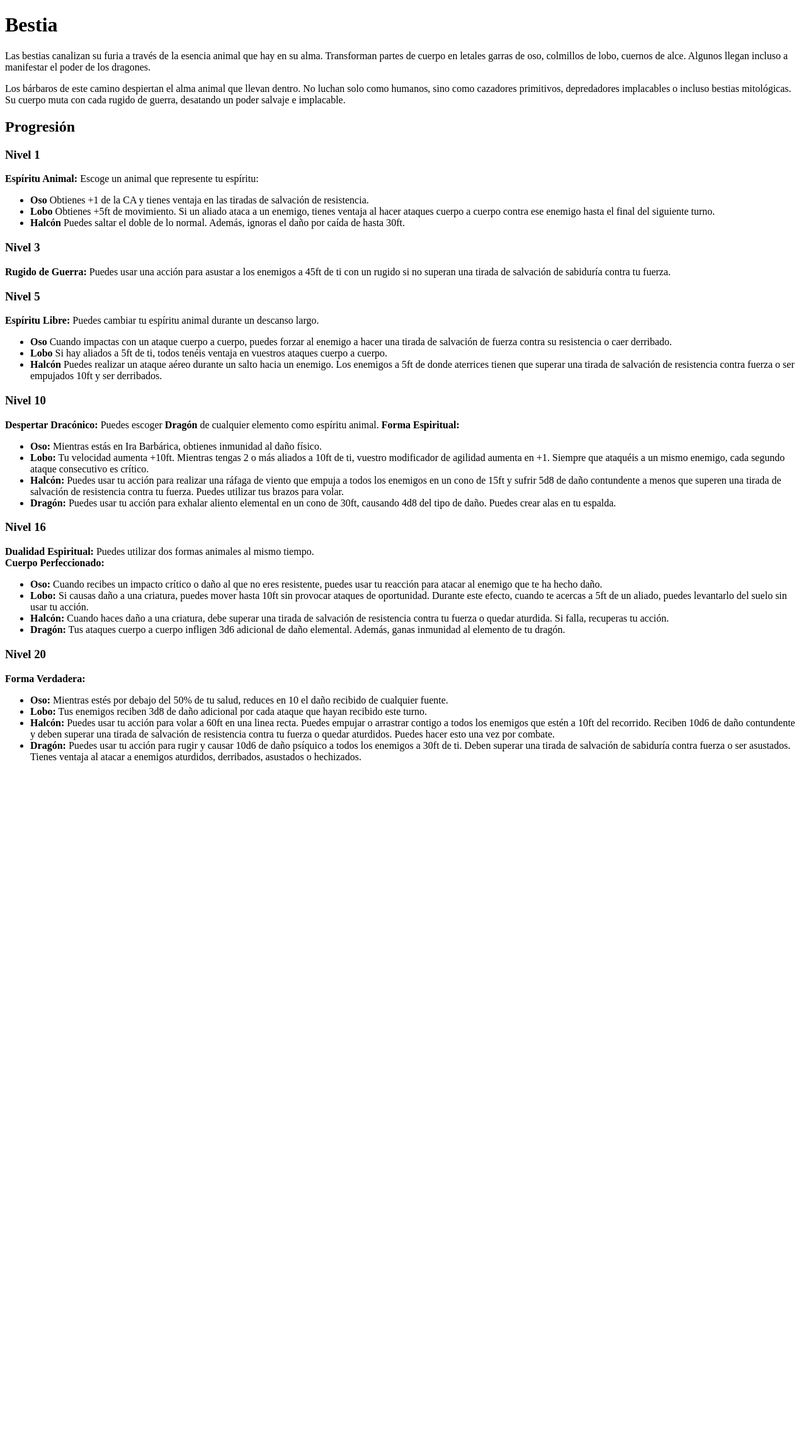
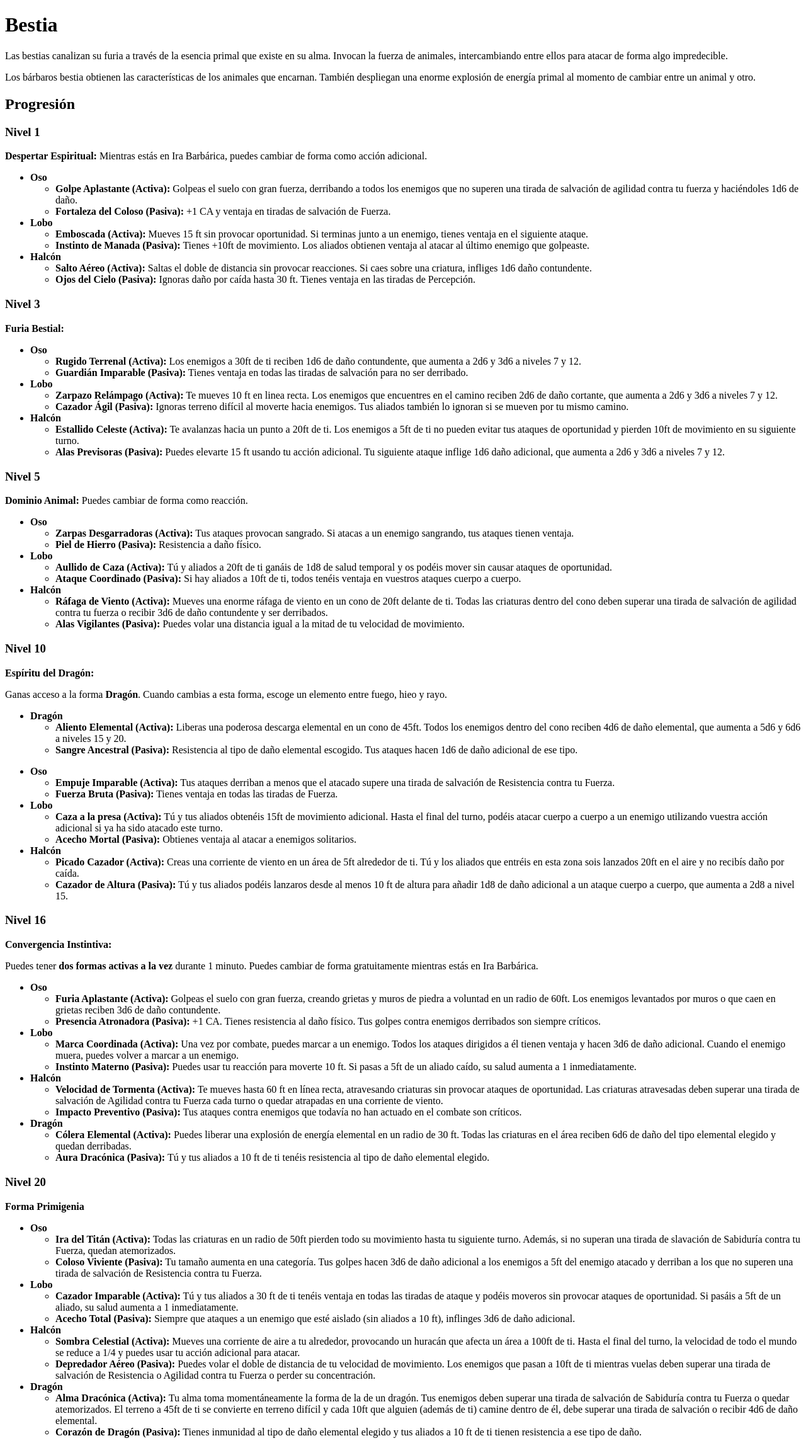
Before and after one commit to Burnt4023/Web_DnD, a Flask app: template templates/wiki/clases/guerrero/barbaro/bestia.html in a window 1280 px wide. Shown: the whole page at 63% size. Before the commit the page ends 1211 px from the top, so only its background shows below. Run offline with Flask 3, Linux system fonts and the light colour scheme; the template is opened without the code that fills it, so the values that code supplies are empty.

Commit message:
Bestia ahora si

```diff
--- a/templates/wiki/clases/guerrero/barbaro/bestia.html
+++ b/templates/wiki/clases/guerrero/barbaro/bestia.html
@@ -1,104 +1,222 @@
 <!DOCTYPE html>
-<html>
-    <meta charset="UTF-8">
-    <meta name="viewport" content="width=device-width, initial-scale=1.0">
-    <title>Bestia</title>
-    <link rel="icon" href="../../../../../static/images/favicon.png" type="image/png">
+<html lang="es">
+<head>
+  <meta charset="UTF-8" />
+  <meta name="viewport" content="width=device-width, initial-scale=1.0"/>
+  <title>Bárbaro - Camino de la Bestia</title>
+</head>
+<body>
 
-<body>
     <h1>Bestia</h1>
     <p>
-            Las bestias canalizan su furia a través de la esencia animal que hay en su alma.
-            Transforman partes de cuerpo en letales garras de oso, colmillos de lobo, cuernos de alce.
-            Algunos llegan incluso a manifestar el poder de los dragones.
+        Las bestias canalizan su furia a través de la esencia primal que existe en su alma.
+        Invocan la fuerza de animales, intercambiando entre ellos para atacar de forma algo
+        impredecible.
     </p>
     <p>
-        Los bárbaros de este camino despiertan el alma animal que llevan dentro. No luchan solo
-        como humanos, sino como cazadores primitivos, depredadores implacables o incluso bestias
-        mitológicas. Su cuerpo muta con cada rugido de guerra, desatando un poder salvaje e implacable.
+        Los bárbaros bestia obtienen las características de los animales que encarnan. También despliegan una
+        enorme explosión de energía primal al momento de cambiar entre un animal y otro.
     </p>
 
   <h2>Progresión</h2>
 
   <h3>Nivel 1</h3>
-    <b>Espíritu Animal:</b>
-    Escoge un animal que represente tu espíritu:<br>
+  <b>Despertar Espiritual: </b> Mientras estás en Ira Barbárica, puedes cambiar de forma como acción adicional.
   <ul>
-        <li><b>Oso</b> Obtienes +1 de la CA y tienes ventaja en las tiradas de salvación de resistencia.</li>
-
-        <li><b>Lobo</b> Obtienes +5ft de movimiento. Si un aliado ataca a un enemigo, tienes ventaja al
-        hacer ataques cuerpo a cuerpo contra ese enemigo hasta el final del siguiente turno.</li>
-
-        <li><b>Halcón</b> Puedes saltar el doble de lo normal. Además, ignoras el daño por caída de hasta 30ft.</li>
+    <li><span><b>Oso</b></span>
+      <ul>
+        <li><b>Golpe Aplastante (Activa):</b> Golpeas el suelo con gran fuerza, derribando a todos los enemigos que
+            no superen una tirada de salvación de agilidad contra tu fuerza y haciéndoles 1d6 de daño.
+            </li>
+        <li><b>Fortaleza del Coloso (Pasiva):</b> +1 CA y ventaja en tiradas de salvación de Fuerza.</li>
+      </ul>
+    </li>
+    <li><span><b>Lobo</b></span>
+      <ul>
+        <li><b>Emboscada (Activa):</b> Mueves 15 ft sin provocar oportunidad. Si terminas junto a un enemigo,
+            tienes ventaja en el siguiente ataque.</li>
+        <li><b>Instinto de Manada (Pasiva):</b> Tienes +10ft de movimiento. Los aliados obtienen ventaja al
+            atacar al último enemigo que golpeaste.</li>
+      </ul>
+    </li>
+    <li><span><b>Halcón</b></span>
+      <ul>
+        <li><b>Salto Aéreo (Activa):</b> Saltas el doble de distancia sin provocar reacciones. Si caes sobre una criatura,
+            infliges 1d6 daño contundente.</li>
+        <li><b>Ojos del Cielo (Pasiva):</b> Ignoras daño por caída hasta 30 ft. Tienes ventaja en las tiradas de Percepción.</li>
+      </ul>
+    </li>
   </ul>
 
   <h3>Nivel 3</h3>
-    <b>Rugido de Guerra:</b> Puedes usar una acción para asustar a los enemigos a 45ft de ti con un rugido
-        si no superan una tirada de salvación de sabiduría contra tu fuerza.
+  <b>Furia Bestial: </b>
+  <ul>
+    <li><span><b>Oso</b></span>
+      <ul>
+        <li><b>Rugido Terrenal (Activa):</b> Los enemigos a 30ft de ti reciben 1d6 de daño contundente,
+            que aumenta a 2d6 y 3d6 a niveles 7 y 12.</li>
+        <li><b>Guardián Imparable (Pasiva):</b> Tienes ventaja en todas las tiradas de salvación para no ser derribado.</li>
+      </ul>
+    </li>
+    <li><span><b>Lobo</b></span>
+      <ul>
+        <li><b>Zarpazo Relámpago (Activa):</b> Te mueves 10 ft en linea recta.
+            Los enemigos que encuentres en el camino reciben 2d6 de daño cortante, que aumenta a 2d6 y 3d6 a niveles 7 y 12.</li>
+        <li><b>Cazador Ágil (Pasiva):</b> Ignoras terreno difícil al moverte hacia enemigos. Tus aliados también lo ignoran
+        si se mueven por tu mismo camino.</li>
+      </ul>
+    </li>
+    <li><span><b>Halcón</b></span>
+      <ul>
+        <li><b>Estallido Celeste (Activa):</b> Te avalanzas hacia un punto a 20ft de ti. Los enemigos a 5ft de ti no pueden evitar tus
+        ataques de oportunidad y pierden 10ft de movimiento en su siguiente turno.</li>
+        <li><b>Alas Previsoras (Pasiva):</b> Puedes elevarte 15 ft usando tu acción adicional.
+            Tu siguiente ataque inflige 1d6 daño adicional, que aumenta a 2d6 y 3d6 a niveles 7 y 12.</li>
+      </ul>
+    </li>
+  </ul>
 
   <h3>Nivel 5</h3>
-    <b>Espíritu Libre:</b> Puedes cambiar tu espíritu animal durante un descanso largo.
-    <b></b>
+  <p><b>Dominio Animal: </b>Puedes cambiar de forma como reacción.</p>
   <ul>
-        <li><b>Oso</b> Cuando impactas con un ataque cuerpo a cuerpo, puedes forzar al enemigo a hacer una
-            tirada de salvación de fuerza contra su resistencia o caer derribado.</li>
-
-        <li><b>Lobo</b> Si hay aliados a 5ft de ti, todos tenéis ventaja en vuestros ataques cuerpo a cuerpo.</li>
-
-        <li><b>Halcón</b> Puedes realizar un ataque aéreo durante un salto hacia un enemigo.
-        Los enemigos a 5ft de donde aterrices tienen que superar una tirada de salvación de
-        resistencia contra fuerza o ser empujados 10ft y ser derribados.</li>
+    <li><span><b>Oso</b></span>
+      <ul>
+        <li><b>Zarpas Desgarradoras (Activa):</b> Tus ataques provocan sangrado. Si atacas a un enemigo sangrando, tus ataques
+        tienen ventaja.</li>
+        <li><b>Piel de Hierro (Pasiva):</b> Resistencia a daño físico.</li>
+      </ul>
+    </li>
+    <li><span><b>Lobo</b></span>
+      <ul>
+        <li><b>Aullido de Caza (Activa):</b> Tú y aliados a 20ft de ti ganáis de 1d8 de salud temporal y os podéis mover sin
+        causar ataques de oportunidad.</li>
+        <li><b>Ataque Coordinado (Pasiva):</b> Si hay aliados a 10ft de ti, todos tenéis ventaja en
+          vuestros ataques cuerpo a cuerpo.</li>
+      </ul>
+    </li>
+    <li><span><b>Halcón</b></span>
+      <ul>
+        <li><b>Ráfaga de Viento (Activa):</b> Mueves una enorme ráfaga de viento en un cono de 20ft delante de ti.
+        Todas las criaturas dentro del cono deben superar una tirada de salvación de agilidad contra tu fuerza o
+        recibir 3d6 de daño contundente y ser derribados.</li>
+        <li><b>Alas Vigilantes (Pasiva):</b> Puedes volar una distancia igual a la mitad de tu velocidad de movimiento.</li>
+      </ul>
+    </li>
   </ul>
 
   <h3>Nivel 10</h3>
-    <b>Despertar Dracónico:</b> Puedes escoger <b>Dragón</b> de cualquier elemento como espíritu animal.
-
-    <b>Forma Espiritual: </b>
+  <b>Espíritu del Dragón: </b>
+  <p>Ganas acceso a la forma <strong>Dragón</strong>. Cuando cambias a esta forma, escoge un elemento entre fuego, hieo y rayo.</p>
   <ul>
-        <li><b>Oso:</b> Mientras estás en Ira Barbárica, obtienes inmunidad al daño físico.</li>
-
-        <li><b>Lobo:</b> Tu velocidad aumenta +10ft. Mientras tengas 2 o más aliados a 10ft de ti, vuestro modificador
-        de agilidad aumenta en +1. Siempre que ataquéis a un mismo enemigo, cada segundo ataque consecutivo es crítico.</li>
-
-        <li><b>Halcón:</b> Puedes usar tu acción para realizar una ráfaga de viento que empuja a todos
-            los enemigos en un cono de 15ft y sufrir 5d8 de daño contundente a menos que superen una
-            tirada de salvación de resistencia contra tu fuerza. Puedes utilizar tus brazos para volar.</li>
-
-        <li><b>Dragón:</b> Puedes usar tu acción para exhalar aliento elemental en un cono de 30ft,
-            causando 4d8 del tipo de daño. Puedes crear alas en tu espalda.</li>
+    <li><span><b>Dragón</b></span>
+      <ul>
+        <li><b>Aliento Elemental (Activa):</b> Liberas una poderosa descarga elemental en un cono de 45ft.
+        Todos los enemigos dentro del cono reciben 4d6 de daño elemental, que aumenta a 5d6 y 6d6 a niveles 15 y 20.</li>
+        <li><b>Sangre Ancestral (Pasiva):</b> Resistencia al tipo de daño
+            elemental escogido. Tus ataques hacen 1d6 de daño adicional de ese tipo.</li>
+      </ul>
+    </li>
+  </ul>
+  <ul>
+    <li><span><b>Oso</b></span>
+      <ul>
+        <li><b>Empuje Imparable (Activa):</b> Tus ataques derriban a menos que el atacado supere una tirada de salvación de Resistencia
+          contra tu Fuerza.</li>
+        <li><b>Fuerza Bruta (Pasiva):</b> Tienes ventaja en todas las tiradas de Fuerza.</li>
+      </ul>
+    </li>
+    <li><span><b>Lobo</b></span>
+      <ul>
+        <li><b>Caza a la presa (Activa):</b> Tú y tus aliados obtenéis 15ft de movimiento adicional. Hasta el final del turno,
+        podéis atacar cuerpo a cuerpo a un enemigo utilizando vuestra acción adicional si ya ha sido atacado este turno.</li>
+        <li><b>Acecho Mortal (Pasiva):</b> Obtienes ventaja al atacar a enemigos solitarios.</li>
+      </ul>
+    </li>
+    <li><span><b>Halcón</b></span>
+      <ul>
+        <li><b>Picado Cazador (Activa):</b> Creas una corriente de viento en un área de 5ft alrededor de ti. Tú y los aliados que entréis
+        en esta zona sois lanzados 20ft en el aire y no recibís daño por caída.</li>
+        <li><b>Cazador de Altura (Pasiva):</b> Tú y tus aliados podéis lanzaros desde al menos 10 ft de altura
+          para añadir 1d8 de daño adicional a un ataque cuerpo a cuerpo, que aumenta a 2d8 a nivel 15.</li>
+      </ul>
+    </li>
   </ul>
 
   <h3>Nivel 16</h3>
-    <b>Dualidad Espiritual: </b> Puedes utilizar dos formas animales al mismo tiempo.<br>
-    <b>Cuerpo Perfeccionado: </b>
+<b>Convergencia Instintiva:</b>
+<p>Puedes tener <strong>dos formas activas a la vez</strong> durante 1 minuto. Puedes cambiar de forma gratuitamente mientras estás en Ira Barbárica.</p>
 <ul>
-        <li><b>Oso:</b> Cuando recibes un impacto crítico o daño al que no eres resistente, puedes usar tu reacción para
-        atacar al enemigo que te ha hecho daño.</li>
-
-        <li><b>Lobo:</b> Si causas daño a una criatura, puedes mover hasta 10ft sin provocar ataques de oportunidad.
-        Durante este efecto, cuando te acercas a 5ft de un aliado, puedes levantarlo del suelo sin usar tu acción.</li>
-
-        <li><b>Halcón:</b> Cuando haces daño a una criatura, debe superar una tirada de salvación de resistencia contra
-            tu fuerza o quedar aturdida. Si falla, recuperas tu acción.
-
-
-        <li><b>Dragón:</b> Tus ataques cuerpo a cuerpo infligen 3d6 adicional de daño elemental.
-            Además, ganas inmunidad al elemento de tu dragón.</li>
+  <li><span><b>Oso</b></span>
+    <ul>
+      <li><b>Furia Aplastante (Activa):</b> Golpeas el suelo con gran fuerza, creando grietas y
+      muros de piedra a voluntad en un radio de 60ft. Los enemigos levantados por muros o que caen en grietas reciben 3d6 de daño contundente.</li>
+      <li><b>Presencia Atronadora (Pasiva):</b> +1 CA. Tienes resistencia al daño físico. Tus golpes contra enemigos derribados
+        son siempre críticos.</li>
+    </ul>
+  </li>
+  <li><span><b>Lobo</b></span>
+    <ul>
+      <li><b>Marca Coordinada (Activa):</b> Una vez por combate, puedes marcar a un enemigo. Todos los ataques dirigidos
+        a él tienen ventaja y hacen 3d6 de daño adicional. Cuando el enemigo muera, puedes volver a marcar a un enemigo.</li>
+      <li><b>Instinto Materno (Pasiva):</b> Puedes usar tu reacción para moverte 10 ft. Si pasas a 5ft de un
+        aliado caído, su salud aumenta a 1 inmediatamente.</li>
+    </ul>
+  </li>
+  <li><span><b>Halcón</b></span>
+    <ul>
+      <li><b>Velocidad de Tormenta (Activa):</b> Te mueves hasta 60 ft en línea recta, atravesando criaturas
+        sin provocar ataques de oportunidad. Las criaturas atravesadas deben superar una tirada de salvación
+        de Agilidad contra tu Fuerza cada turno o quedar atrapadas en una corriente de viento.</li>
+      <li><b>Impacto Preventivo (Pasiva):</b> Tus ataques contra enemigos que todavía no han actuado en el combate son
+      críticos.</li>
+    </ul>
+  </li>
+  <li><span><b>Dragón</b></span>
+    <ul>
+      <li><b>Cólera Elemental (Activa):</b> Puedes liberar una explosión de energía
+        elemental en un radio de 30 ft. Todas las criaturas en el área reciben 6d6 de daño del tipo elemental elegido
+        y quedan derribadas.</li>
+      <li><b>Aura Dracónica (Pasiva):</b> Tú y tus aliados a 10 ft de
+        ti tenéis resistencia al tipo de daño elemental elegido.</li>
+    </ul>
+  </li>
 </ul>
 
 <h3>Nivel 20</h3>
-    <b>Forma Verdadera:</b>
+<b>Forma Primigenia</b>
 <ul>
-        <li><b>Oso:</b> Mientras estés por debajo del 50% de tu salud, reduces en 10 el daño recibido de cualquier fuente.</li>
+  <li><span><b>Oso</b></span>
+    <ul>
+      <li><b>Ira del Titán (Activa):</b> Todas las criaturas en un radio de 50ft pierden todo su movimiento hasta tu siguiente turno.
+      Además, si no superan una tirada de slavación de Sabiduría contra tu Fuerza, quedan atemorizados.</li>
+      <li><b>Coloso Viviente (Pasiva):</b> Tu tamaño aumenta en una categoría. Tus golpes hacen 3d6 de daño adicional a los enemigos a 5ft del enemigo atacado y derriban a los que no superen una tirada de salvación de Resistencia contra tu Fuerza.
+    </ul>
+  </li>
+  <li><span><b>Lobo</b></span>
+    <ul>
+      <li><b>Cazador Imparable (Activa):</b> Tú y tus aliados a 30 ft de ti tenéis ventaja en todas las tiradas de ataque y podéis moveros sin provocar ataques de oportunidad. Si pasáis a 5ft de un aliado, su salud aumenta a 1 inmediatamente.</li>
+      <li><b>Acecho Total (Pasiva):</b> Siempre que ataques a un enemigo que esté aislado (sin aliados a 10 ft), inflinges 3d6 de daño adicional.</li>
+    </ul>
+  </li>
+  <li><span><b>Halcón</b></span>
+    <ul>
+      <li><b>Sombra Celestial (Activa):</b> Mueves una corriente de aire a tu alrededor, provocando un huracán que afecta un área
+      a 100ft de ti. Hasta el final del turno, la velocidad de todo el mundo se reduce a 1/4 y puedes usar tu acción adicional para atacar.</li>
+      <li><b>Depredador Aéreo (Pasiva):</b> Puedes volar el doble de distancia de tu velocidad de movimiento. Los enemigos
+      que pasan a 10ft de ti mientras vuelas deben superar una tirada de salvación de Resistencia o Agilidad contra tu Fuerza o
+      perder su concentración.</li>
+    </ul>
+  </li>
+  <li><span><b>Dragón</b></span>
+    <ul>
+      <li><b>Alma Dracónica (Activa):</b> Tu alma toma momentáneamente la forma de la de un dragón. Tus enemigos deben
+      superar una tirada de salvación de Sabiduría contra tu Fuerza o quedar atemorizados. El terreno a 45ft de ti se convierte
+      en terreno difícil y cada 10ft que alguien (además de ti) camine dentro de él, debe superar una tirada de salvación o
+      recibir 4d6 de daño elemental. </li>
+      <li><b>Corazón de Dragón (Pasiva):</b> Tienes inmunidad al tipo de daño elemental elegido y tus aliados a 10 ft de ti tienen resistencia a ese tipo de daño.</li>
+    </ul>
+  </li>
+</ul>
 
-        <li><b>Lobo:</b> Tus enemigos reciben 3d8 de daño adicional por cada ataque que hayan recibido este turno.</li>
-
-        <li><b>Halcón:</b> Puedes usar tu acción para volar a 60ft en una linea recta. Puedes empujar o arrastrar contigo
-            a todos los enemigos que estén a 10ft del recorrido. Reciben 10d6 de daño contundente y deben superar una tirada de
-            salvación de resistencia contra tu fuerza o quedar aturdidos. Puedes hacer esto una vez por combate.</li>
-
-        <li><b>Dragón:</b> Puedes usar tu acción para rugir y causar 10d6 de daño psíquico a todos los enemigos a 30ft de ti.
-        Deben superar una tirada de salvación de sabiduría contra fuerza o ser asustados. Tienes ventaja al atacar a enemigos
-        aturdidos, derribados, asustados o hechizados.</li>
-
-        </ul>
+</body>
+</html>
```
Lines whose indentation alone changed are shown as unchanged.
